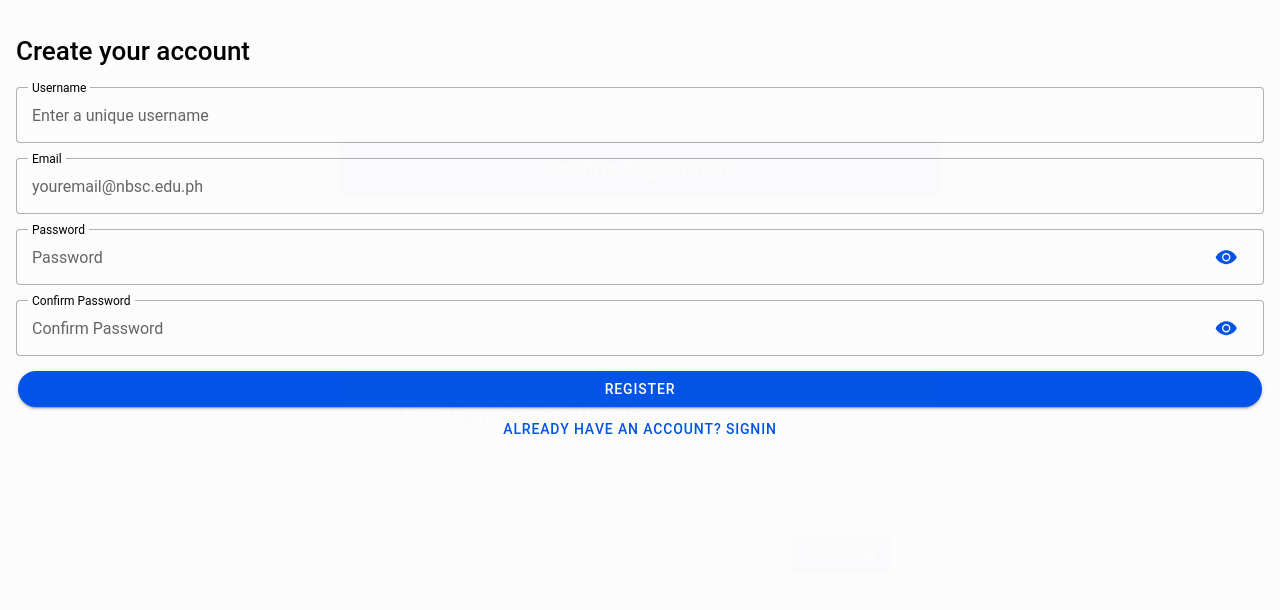
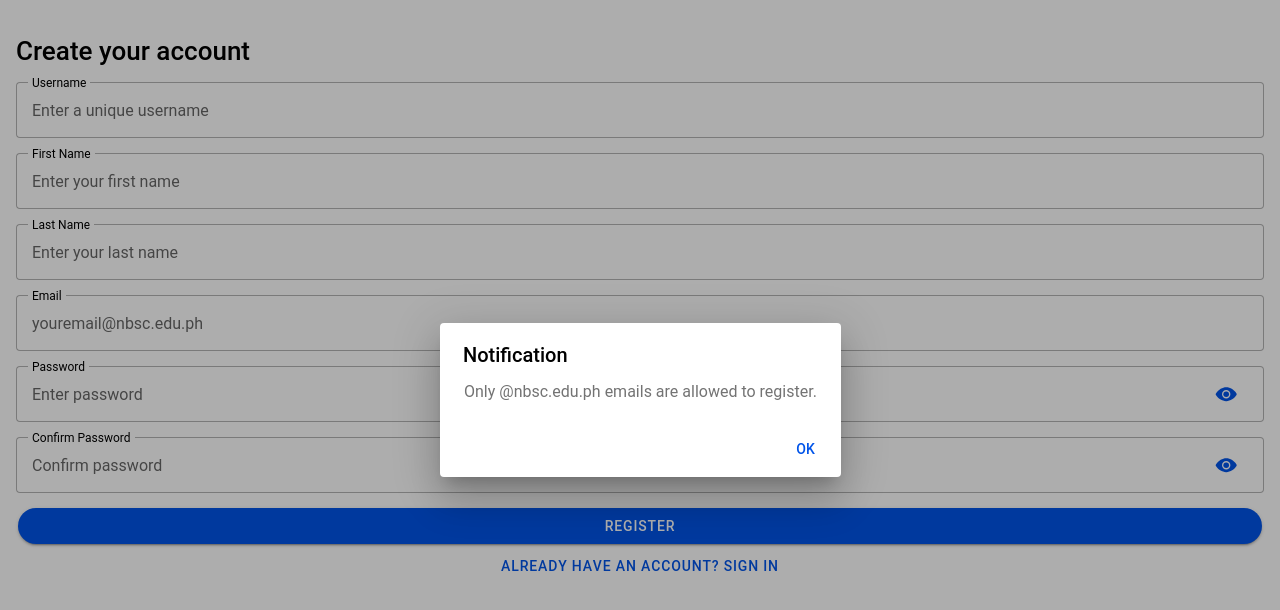
Before and after one commit to Roger0222/it35-lab, a React (Vite) app: page /it35-lab/register in a window 1280 px wide. Both pictures are taken after a click on the element "REGISTER". Shown: the top 610 px of the page. Built offline with nearby package versions, Linux system fonts and the light colour scheme; no server answers.

Commit message:
added dynamic alertbox for login and reg

```diff
--- a/src/pages/Login.tsx
+++ b/src/pages/Login.tsx
@@ -1,35 +1,125 @@
 import {
+  IonAlert,
+  IonAvatar,
   IonButton,
-    IonButtons,
   IonContent,
-      IonHeader,
-      IonMenuButton,
+  IonIcon,
+  IonInput,
+  IonInputPasswordToggle,
   IonPage,
-      IonTitle,
-      IonToolbar,
+  IonToast,
   useIonRouter
 } from '@ionic/react';
+import { logoIonic } from 'ionicons/icons';
+import { useState } from 'react';
+import { supabase } from '../utils/supabaseClient';
+
+const AlertBox: React.FC<{ message: string; isOpen: boolean; onClose: () => void }> = ({ message, isOpen, onClose }) => {
+  return (
+    <IonAlert
+      isOpen={isOpen}
+      onDidDismiss={onClose}
+      header="Notification"
+      message={message}
+      buttons={['OK']}
+    />
+  );
+};
 
 const Login: React.FC = () => {
   const navigation = useIonRouter();
+  const [email, setEmail] = useState('');
+  const [password, setPassword] = useState('');
+  const [alertMessage, setAlertMessage] = useState('');
+  const [showAlert, setShowAlert] = useState(false);
+  const [showToast, setShowToast] = useState(false);
 
-    const doLogin = () => {
-        navigation.push('/it35-lab/app','forward','replace');
+  const doLogin = async () => {
+    const { error } = await supabase.auth.signInWithPassword({ email, password });
+
+    if (error) {
+      setAlertMessage(error.message);
+      setShowAlert(true);
+      return;
     }
+
+    setShowToast(true);
+    setTimeout(() => {
+      navigation.push('/it35-lab/app', 'forward', 'replace');
+    }, 300);
+  };
+
   return (
     <IonPage>
-        <IonHeader>
-          <IonToolbar>
-            <IonTitle>Login</IonTitle>
-          </IonToolbar>
-        </IonHeader>
       <IonContent className='ion-padding'>
-            <IonButton onClick={() => doLogin()} expand="full">
+        <div style={{
+          display: 'flex',
+          flexDirection:'column',
+          alignItems: 'center',
+          justifyContent: 'center',
+          marginTop:'25%'
+        }}>
+          <IonAvatar
+            style={{
+              display: 'flex',
+              alignItems: 'center',
+              justifyContent: 'center',
+              width: '150px',
+              height: '150px',
+              borderRadius: '50%',
+              overflow: 'hidden'
+            }}
+          >
+            <IonIcon
+              icon={logoIonic}
+              color='primary'
+              style={{ fontSize: '120px', color: '#6c757d' }}
+            />
+          </IonAvatar>
+          <h1 style={{
+            display: 'flex',
+            alignItems: 'center',
+            justifyContent: 'center',
+          }}>USER LOGIN</h1>
+          <IonInput
+            label="Email"
+            labelPlacement="floating"
+            fill="outline"
+            type="email"
+            placeholder="Enter Email"
+            value={email}
+            onIonChange={e => setEmail(e.detail.value!)}
+          />
+          <IonInput style={{ marginTop:'10px' }}
+            fill="outline"
+            type="password"
+            placeholder="Password"
+            value={password}
+            onIonChange={e => setPassword(e.detail.value!)}
+          >
+            <IonInputPasswordToggle slot="end"></IonInputPasswordToggle>
+          </IonInput>
+        </div>
+        <IonButton onClick={doLogin} expand="full" shape='round'>
           Login
         </IonButton>
+
         <IonButton routerLink="/it35-lab/register" expand="full" fill="clear" shape='round'>
           Don't have an account? Register here
         </IonButton>
+
+        {/* Reusable AlertBox Component */}
+        <AlertBox message={alertMessage} isOpen={showAlert} onClose={() => setShowAlert(false)} />
+
+        {/* IonToast for success message */}
+        <IonToast
+          isOpen={showToast}
+          onDidDismiss={() => setShowToast(false)}
+          message="Login successful! Redirecting..."
+          duration={1500}
+          position="top"
+          color="primary"
+        />
       </IonContent>
     </IonPage>
   );
--- a/src/pages/Register.tsx
+++ b/src/pages/Register.tsx
@@ -2,183 +2,157 @@
 import {
     IonButton,
     IonContent,
-     IonHeader,
     IonInput,
     IonInputPasswordToggle,
     IonPage,
     IonTitle,
-     IonToolbar,
     IonModal,
     IonText,
-     IonItem,
-     IonLabel,
     IonCard,
     IonCardContent,
     IonCardHeader,
     IonCardSubtitle,
     IonCardTitle,
-     IonAvatar,
+    IonAlert,
 } from '@ionic/react';
+import { supabase } from '../utils/supabaseClient';
+import bcrypt from 'bcryptjs';
+
+// Reusable Alert Component
+const AlertBox: React.FC<{ message: string; isOpen: boolean; onClose: () => void }> = ({ message, isOpen, onClose }) => {
+  return (
+    <IonAlert
+      isOpen={isOpen}
+      onDidDismiss={onClose}
+      header="Notification"
+      message={message}
+      buttons={['OK']}
+    />
+  );
+};
 
 const Register: React.FC = () => {
     const [username, setUsername] = useState('');
+    const [firstName, setFirstName] = useState('');
+    const [lastName, setLastName] = useState('');
     const [email, setEmail] = useState('');
     const [password, setPassword] = useState('');
     const [confirmPassword, setConfirmPassword] = useState('');
     const [showVerificationModal, setShowVerificationModal] = useState(false);
     const [showSuccessModal, setShowSuccessModal] = useState(false);
+    const [alertMessage, setAlertMessage] = useState('');
+    const [showAlert, setShowAlert] = useState(false);
 
     const handleOpenVerificationModal = () => {
-         {/*
         if (!email.endsWith("@nbsc.edu.ph")) {
-             alert("Only @nbsc.edu.ph emails are allowed to register.");
+            setAlertMessage("Only @nbsc.edu.ph emails are allowed to register.");
+            setShowAlert(true);
             return;
         }
 
         if (password !== confirmPassword) {
-             alert("Passwords do not match.");
+            setAlertMessage("Passwords do not match.");
+            setShowAlert(true);
             return;
         }
-         */}
+
         setShowVerificationModal(true);
     };
 
     const doRegister = async () => {
-
         setShowVerificationModal(false);
 
+        try {
+            // Sign up in Supabase authentication
+            const { data, error } = await supabase.auth.signUp({ email, password });
+
+            if (error) {
+                throw new Error("Account creation failed: " + error.message);
+            }
+
+            // Hash password before storing in the database
+            const salt = await bcrypt.genSalt(10);
+            const hashedPassword = await bcrypt.hash(password, salt);
+
+            // Insert user data into 'users' table
+            const { error: insertError } = await supabase.from("users").insert([
+                {
+                    username,
+                    user_email: email,
+                    user_firstname: firstName,
+                    user_lastname: lastName,
+                    user_password: hashedPassword,
+                },
+            ]);
+
+            if (insertError) {
+                throw new Error("Failed to save user data: " + insertError.message);
+            }
+
             setShowSuccessModal(true);
+        } catch (err) {
+            // Ensure err is treated as an Error instance
+            if (err instanceof Error) {
+                setAlertMessage(err.message);
+            } else {
+                setAlertMessage("An unknown error occurred.");
+            }
+            setShowAlert(true);
+        }
     };
 
     return (
         <IonPage>
-
             <IonContent className='ion-padding'>
                 <h1>Create your account</h1>
 
-                 <IonInput
-                     style={{
-                         marginTop:'20px',
-                     }}
-                     label="Username"
-                     labelPlacement="stacked"
-                     fill="outline"
-                     type="text"
-                     placeholder="Enter a unique username"
-                     value={username}
-                     onIonChange={e => setUsername(e.detail.value!)}
-                 />
-                 <IonInput
-                     style={{
-                         marginTop:'15px',
-                     }}
-                     label="Email"
-                     labelPlacement="stacked"
-                     fill="outline"
-                     type="email"
-                     placeholder="youremail@nbsc.edu.ph"
-                     value={email}
-                     onIonChange={e => setEmail(e.detail.value!)}
-                 />
-                 <IonInput
-                     style={{
-                         marginTop:'15px',
-                     }}
-                     label="Password"
-                     labelPlacement="stacked"
-                     fill="outline"
-                     type="password"
-                     placeholder="Password"
-                     value={password}
-                     onIonChange={e => setPassword(e.detail.value!)}
-                 >
-                 <IonInputPasswordToggle slot="end"></IonInputPasswordToggle>
+                <IonInput label="Username" labelPlacement="stacked" fill="outline" type="text" placeholder="Enter a unique username" value={username} onIonChange={e => setUsername(e.detail.value!)} style={{ marginTop: '15px' }} />
+                <IonInput label="First Name" labelPlacement="stacked" fill="outline" type="text" placeholder="Enter your first name" value={firstName} onIonChange={e => setFirstName(e.detail.value!)} style={{ marginTop: '15px' }} />
+                <IonInput label="Last Name" labelPlacement="stacked" fill="outline" type="text" placeholder="Enter your last name" value={lastName} onIonChange={e => setLastName(e.detail.value!)} style={{ marginTop: '15px' }} />
+                <IonInput label="Email" labelPlacement="stacked" fill="outline" type="email" placeholder="youremail@nbsc.edu.ph" value={email} onIonChange={e => setEmail(e.detail.value!)} style={{ marginTop: '15px' }} />
+                <IonInput label="Password" labelPlacement="stacked" fill="outline" type="password" placeholder="Enter password" value={password} onIonChange={e => setPassword(e.detail.value!)} style={{ marginTop: '15px' }} >
+                    <IonInputPasswordToggle slot="end" />
                 </IonInput>
-                 <IonInput
-                     style={{
-                         marginTop:'15px',
-                     }}
-                     label="Confirm Password"
-                     labelPlacement="stacked"
-                     fill="outline"
-                     type="password"
-                     placeholder="Confirm Password"
-                     value={confirmPassword}
-                     onIonChange={e => setConfirmPassword(e.detail.value!)}
-                 >
-                     <IonInputPasswordToggle slot="end"></IonInputPasswordToggle>
+                <IonInput label="Confirm Password" labelPlacement="stacked" fill="outline" type="password" placeholder="Confirm password" value={confirmPassword} onIonChange={e => setConfirmPassword(e.detail.value!)} style={{ marginTop: '15px' }} >
+                    <IonInputPasswordToggle slot="end" />
                 </IonInput>
-                 <IonButton
-                     style={{
-                         marginTop:'15px',
-                     }}
-                     onClick={handleOpenVerificationModal} expand="full" shape='round'>
+
+                <IonButton onClick={handleOpenVerificationModal} expand="full" shape='round' style={{ marginTop: '15px' }}>
                     Register
                 </IonButton>
                 <IonButton routerLink="/it35-lab" expand="full" fill="clear" shape='round'>
-                   Already have an account? Signin
+                    Already have an account? Sign in
                 </IonButton>
 
                 {/* Verification Modal */}
                 <IonModal isOpen={showVerificationModal} onDidDismiss={() => setShowVerificationModal(false)}>
-                     <IonToolbar className="ion-text-center" color="primary">
-                         <IonTitle>Confirm Registration</IonTitle>
-                     </IonToolbar>
                     <IonContent className="ion-padding">
-
-                          <IonCard style={{
-                             marginTop:'25%'
-                             }}
-                             className="ion-padding">
+                        <IonCard className="ion-padding" style={{ marginTop: '25%' }}>
                             <IonCardHeader>
-                                 <IonCardTitle><h3>User Registration Details</h3></IonCardTitle>
-                                 <hr></hr>
-
+                                <IonCardTitle>User Registration Details</IonCardTitle>
+                                <hr />
                                 <IonCardSubtitle>Username</IonCardSubtitle>
                                 <IonCardTitle>{username}</IonCardTitle>
 
                                 <IonCardSubtitle>Email</IonCardSubtitle>
                                 <IonCardTitle>{email}</IonCardTitle>
 
+                                <IonCardSubtitle>Name</IonCardSubtitle>
+                                <IonCardTitle>{firstName} {lastName}</IonCardTitle>
                             </IonCardHeader>
-
-                             <div style={{
-                                 display:'flex',
-                                 justifyContent:'flex-end',
-                                 marginRight:'5px',
-                             }}>
-                                 <IonButton
-                                     fill="clear"
-                                     onClick={() => setShowVerificationModal(false)}
-                                 >Cancel</IonButton>
-
-                                 <IonButton
-                                     className='ion-text-white'
-                                     color="primary"
-                                     onClick={doRegister}
-                                 >Confirm
-                                 </IonButton>
+                            <IonCardContent></IonCardContent>
+                            <div style={{ display: 'flex', justifyContent: 'flex-end', marginRight: '5px' }}>
+                                <IonButton fill="clear" onClick={() => setShowVerificationModal(false)}>Cancel</IonButton>
+                                <IonButton color="primary" onClick={doRegister}>Confirm</IonButton>
                             </div>
-
                         </IonCard>
-
                     </IonContent>
                 </IonModal>
 
                 {/* Success Modal */}
-                 <IonModal isOpen={showSuccessModal} onDidDismiss={() => setShowSuccessModal(false)}  color="primary">
-                     <IonContent className="ion-padding" style={{
-                         display: 'flex',
-                         flexDirection: 'column',
-                         justifyContent: 'center',
-                         alignItems: 'center',
-                         height: '100vh',
-                         textAlign: 'center',
-                         marginTop:'35%'
-                     }}>
-                         <IonTitle style={{
-                             marginTop:'35%'
-                         }}>Registration Successful 🎉</IonTitle>
+                <IonModal isOpen={showSuccessModal} onDidDismiss={() => setShowSuccessModal(false)}>
+                    <IonContent className="ion-padding" style={{ display: 'flex', flexDirection: 'column', justifyContent: 'center', alignItems: 'center', height: '100vh', textAlign: 'center', marginTop: '35%' }}>
+                        <IonTitle style={{ marginTop: '35%' }}>Registration Successful 🎉</IonTitle>
                         <IonText>
                             <p>Your account has been created successfully.</p>
                             <p>Please check your email address.</p>
@@ -188,6 +162,10 @@
                         </IonButton>
                     </IonContent>
                 </IonModal>
+
+                {/* Reusable AlertBox Component */}
+                <AlertBox message={alertMessage} isOpen={showAlert} onClose={() => setShowAlert(false)} />
+
             </IonContent>
         </IonPage>
     );
```
Lines whose indentation alone changed are shown as unchanged.
